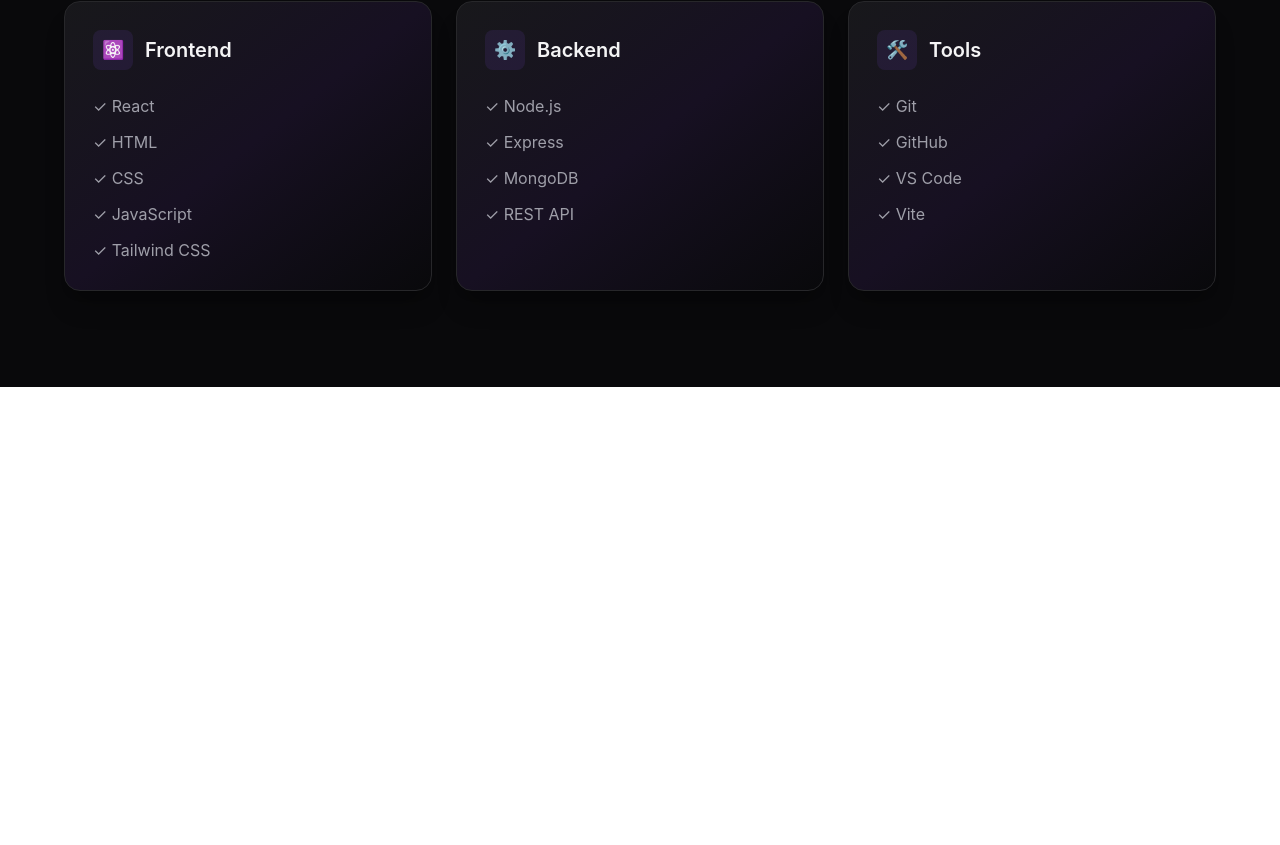
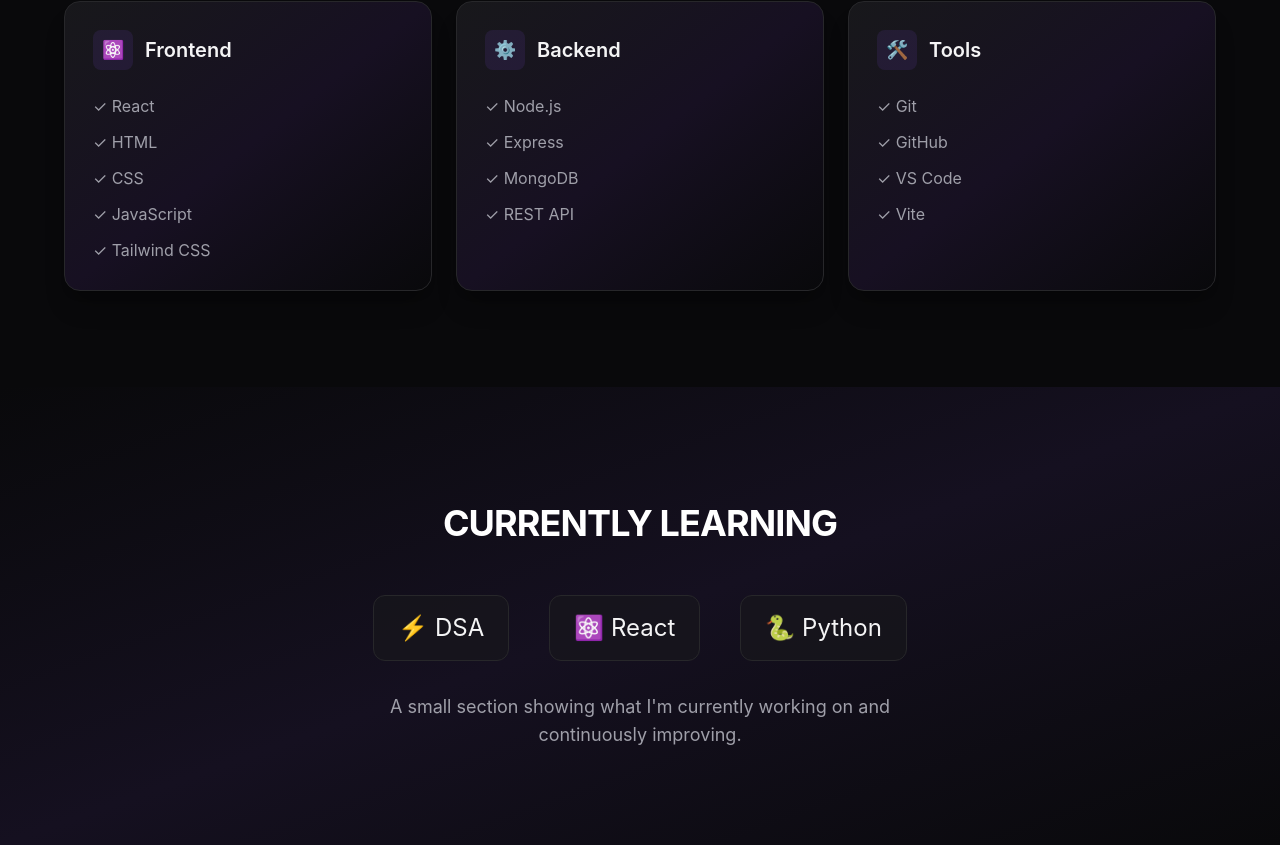
Before and after one commit to PranavUI3/React-Potfolio, a React (Vite) app: page / in a window 1280 px wide. Shown: the part 1582-2427 px from the top of the page. Before the commit the page ends 1969 px from the top, so only its background shows below. Built offline with nearby package versions, Linux system fonts and the light colour scheme.

Commit message:
Achivement: Current Learning section i now added

```diff
--- a/src/App.jsx
+++ b/src/App.jsx
@@ -3,6 +3,7 @@ import Navbar from './components/Navbar'
 import Hero from './components/Hero'
 import Skills from './components/Skills'
 import Aboutme from './components/Aboutme'
+import Current from './components/Current'
 
 function App() {
 
@@ -12,6 +13,7 @@ function App() {
      <Hero />
      <Aboutme />
      <Skills />
+     <Current />
     </>
   )
 }
--- /dev/null
+++ b/src/components/Current.jsx
@@ -0,0 +1,46 @@
+import React from 'react'
+
+const Current = () =>
+{
+    return (
+        <section
+            id="learning"
+            className="relative overflow-hidden bg-gradient-to-br from-[#09090b] via-[#151020] to-[#09090b] px-6 py-24 text-center text-zinc-100"
+        >
+            {/* Background glow */}
+            <div className="absolute left-1/2 top-1/2 -z-10 h-64 w-64 -translate-x-1/2 -translate-y-1/2 rounded-full bg-violet-600/10 blur-[100px]" />
+
+            <div className="relative flex flex-col items-center">
+
+                {/* Heading */}
+                <h1 className="p-5 text-4xl font-bold tracking-tight text-white transition-all duration-500 hover:text-violet-400">
+                    CURRENTLY LEARNING
+                </h1>
+
+                {/* Technologies */}
+                <ul className="mt-8 flex flex-col items-center justify-center gap-5 sm:flex-row sm:gap-10">
+                    <li className="cursor-default rounded-xl border border-zinc-800 bg-zinc-900/60 px-6 py-4 text-2xl transition-all duration-300 hover:-translate-y-2 hover:border-violet-500/50 hover:bg-violet-500/10 hover:shadow-lg hover:shadow-violet-500/10">
+                        ⚡ DSA
+                    </li>
+
+                    <li className="cursor-default rounded-xl border border-zinc-800 bg-zinc-900/60 px-6 py-4 text-2xl transition-all duration-300 hover:-translate-y-2 hover:border-violet-500/50 hover:bg-violet-500/10 hover:shadow-lg hover:shadow-violet-500/10">
+                        ⚛ React
+                    </li>
+
+                    <li className="cursor-default rounded-xl border border-zinc-800 bg-zinc-900/60 px-6 py-4 text-2xl transition-all duration-300 hover:-translate-y-2 hover:border-violet-500/50 hover:bg-violet-500/10 hover:shadow-lg hover:shadow-violet-500/10">
+                        🐍 Python
+                    </li>
+                </ul>
+
+                {/* Description */}
+                <span className="mt-8 max-w-xl text-base leading-7 text-zinc-400 sm:text-lg">
+                    A small section showing what I'm currently working on
+                    and continuously improving.
+                </span>
+
+            </div>
+        </section>
+    )
+}
+
+export default Current
```
Also changed, not shown: src/components/Aboutme.jsx (indentation only).
